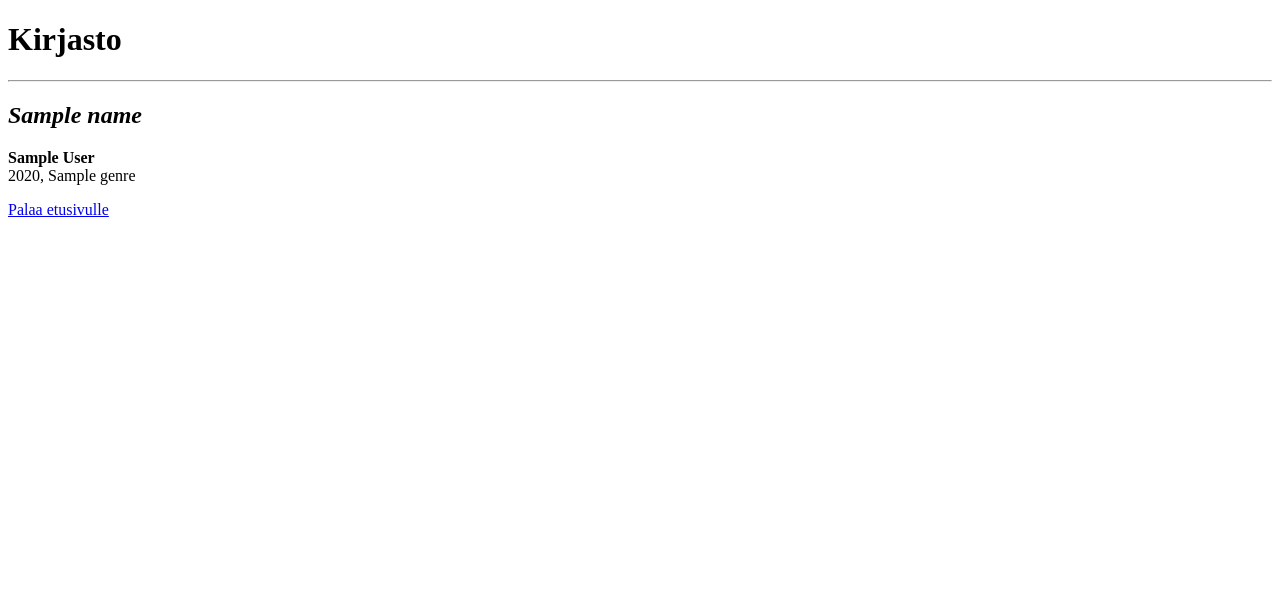
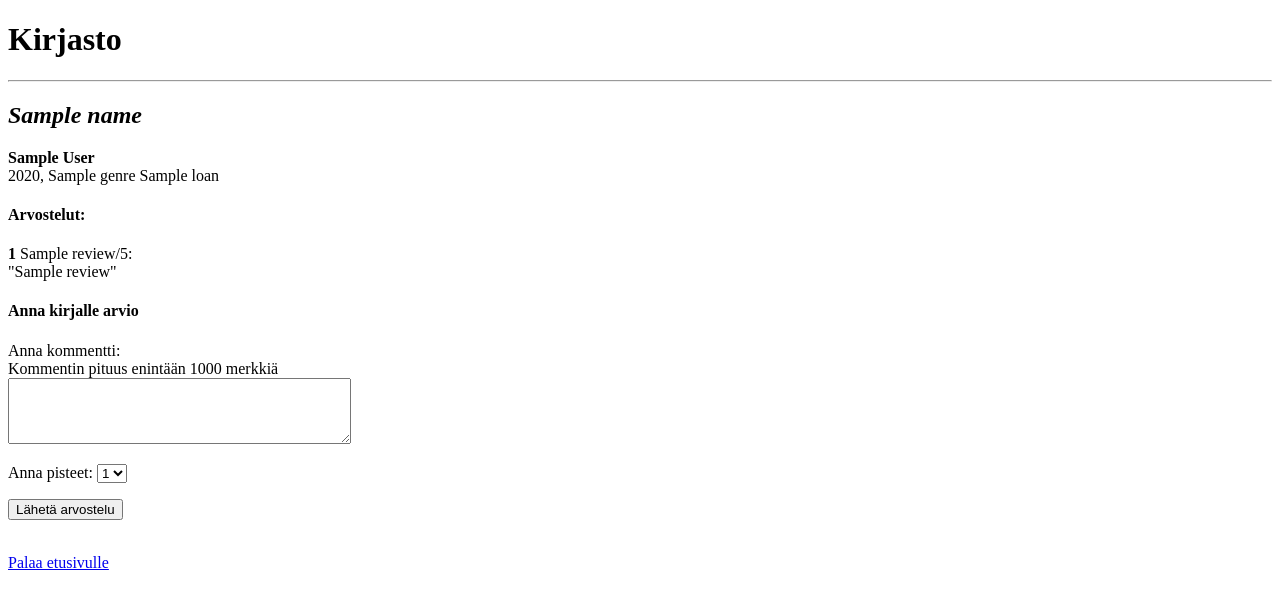
Before and after one commit to erjavaskivuori/library, a Flask app: template templates/book.html in a window 1280 px wide. Shown: the top 609 px of the page. Run offline with Flask 3, Linux system fonts and the light colour scheme; the visitor is signed in with stand-in values (Sample User, id 1); the template is opened without the code that fills it: most values are stand-ins (such as "Sample title", 1, 10 or a date in 2020).

Commit message:
Added function to borrow the book and give a reviewfor it

```diff
--- a/templates/book.html
+++ b/templates/book.html
@@ -5,8 +5,82 @@
 <p>
 <b>{{ author }}</b><br>
 {{ year }}, {{ genre }}
+{{ loan }}
 </p>
 
+{% if borrowable and session.user_role == 0 %}
+<p>
+Kirja on lainattavissa.
+<form action="/borrow" method="post">
+<input type="hidden" name="book_id" value="{{ id }}">
+<input type="submit" value="Lainaa kirja">
+<input type="hidden" name="csrf_token" value="{{ session.csrf_token }}">
+</p>
+</form>
+
+{% elif loan_info[1] == session.user_id %}
+Olet lainannut tämän kirjan.
+<p>
+<form action="/return" method="post">
+<input type="hidden" name="book_id" value="{{ id }}">
+<input type="submit" value="Palauta kirja">
+<input type="hidden" name="csrf_token" value="{{ session.csrf_token }}">
+</p>
+</form>
+
+{% elif session.user_role == 0 %}
+<p>Kirja ei ole lainattavissa. Odota kirjan palautumista.</p>
+
+{% endif %}
+
+{% if reviews %}
+<h4>Arvostelut:</h4>
+{% endif %}
+
+{% for review in reviews %}
+<p>
+<b>{{  review[0]  }}</b> {{  review[1]  }}/5:<br>
+"{{  review[2]  }}"
+<br>
+</p>
+{% endfor %}
+
+{% if session.username %}
+<h4>Anna kirjalle arvio</h4>
+
+<form action="/review" method="post">
+<p>
+Anna kommentti: <br>
+Kommentin pituus enintään 1000 merkkiä <br>
+<textarea name="comment" rows="4" cols="40" minlength="1" maxlength="1000"></textarea>
+</p>
+
+<p>Anna pisteet:
+<select name="score">
+<option value=1> 1
+<option value=2> 2
+<option value=3> 3
+<option value=4> 4
+<option value=5> 5
+</select>
+<p>
+<input type="submit" value="Lähetä arvostelu">
+<input type="hidden" name="book_id" value="{{ id }}">
+<input type="hidden" name="csrf_token" value="{{ session.csrf_token }}">
+</form>
+{% endif %}
+
+{% if session.user_role == 1 %}
+Kirjastonhoitajana voit poistaa kirjan.<br>
+<form action="/remove" method="post">
+<input type="hidden" name="book_id" value="{{ id }}">
+<input type="submit" value="Poista kirja">
+<input type="hidden" name="csrf_token" value="{{ session.csrf_token }}">
+</p>
+</form>
+{% endif %}
+
+<br>
 <a href="/">Palaa etusivulle</a>
 
 {% endblock %}
```
